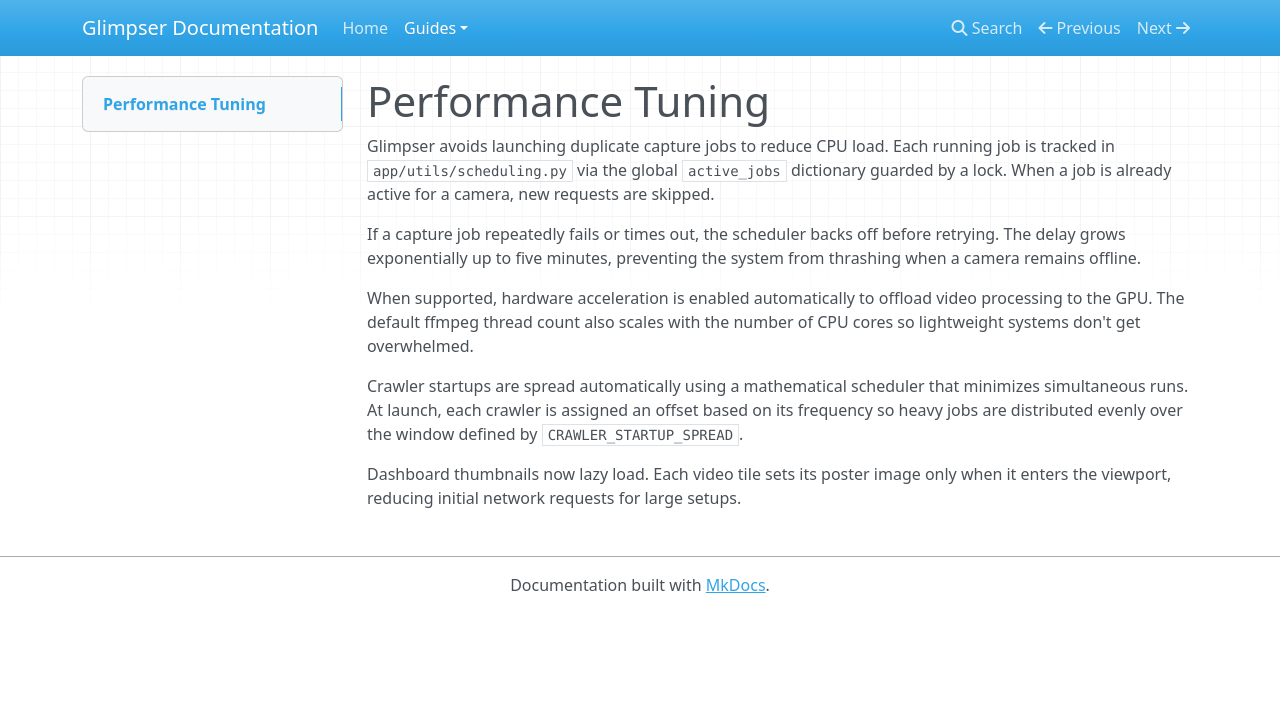
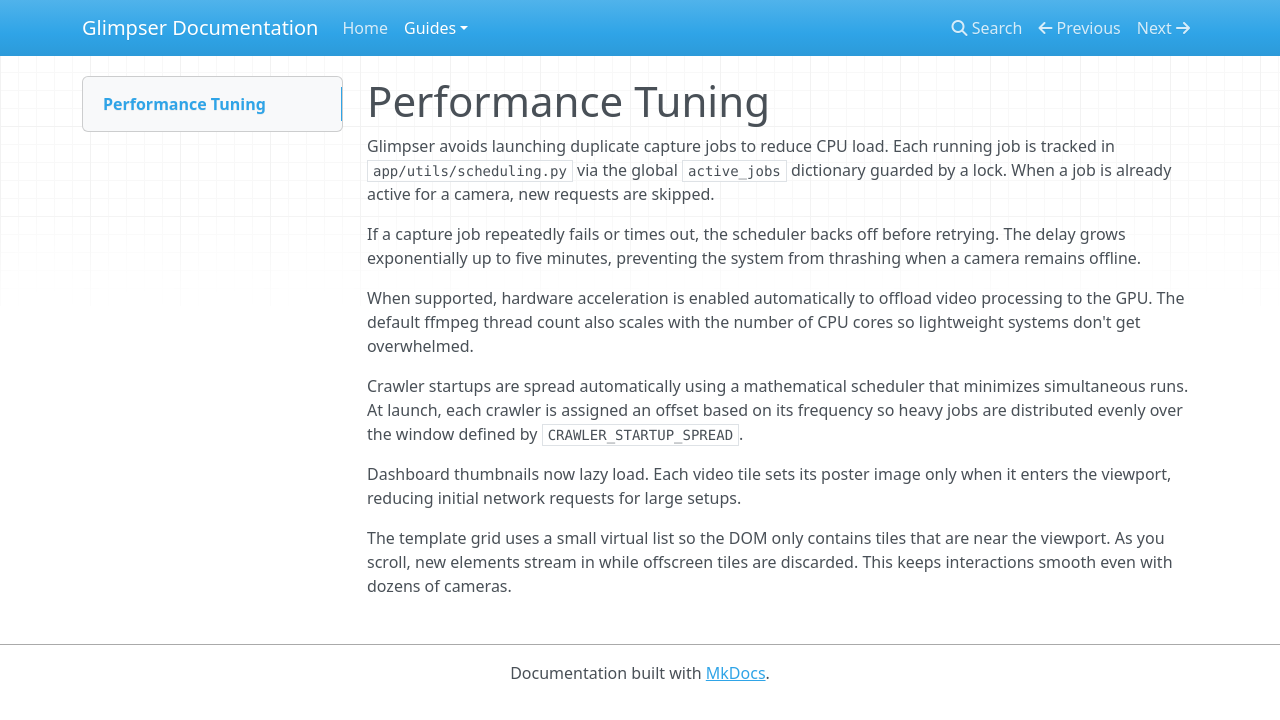
Before and after one commit to KristopherKubicki/glimpser, an MkDocs documentation site: the page built from docs/performance_tuning.md, in a window 1280 px wide. Shown: the top 720 px of the page. Built offline with MkDocs 1.6.1, drawn with Linux system fonts in a browser that asks for light colours; nearby versions of some CDN libraries.

Commit message:
feat(ui): virtualize template grid

```diff
--- a/docs/performance_tuning.md
+++ b/docs/performance_tuning.md
@@ -17,3 +17,8 @@ on its frequency so heavy jobs are distributed evenly over the window defined by
 
 Dashboard thumbnails now lazy load. Each video tile sets its poster image only
 when it enters the viewport, reducing initial network requests for large setups.
+
+The template grid uses a small virtual list so the DOM only contains tiles that
+are near the viewport. As you scroll, new elements stream in while offscreen
+tiles are discarded. This keeps interactions smooth even with dozens of
+cameras.
```
Also changed, not shown: app/static/js/templates.js (+33 -1 lines), 1 other file.
